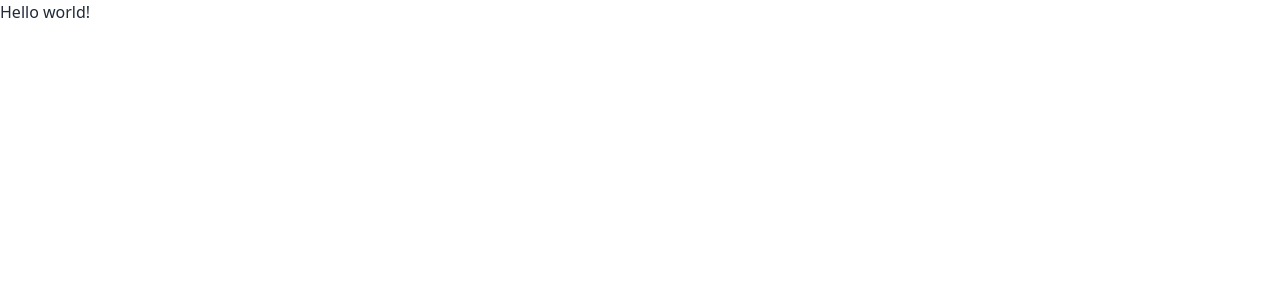
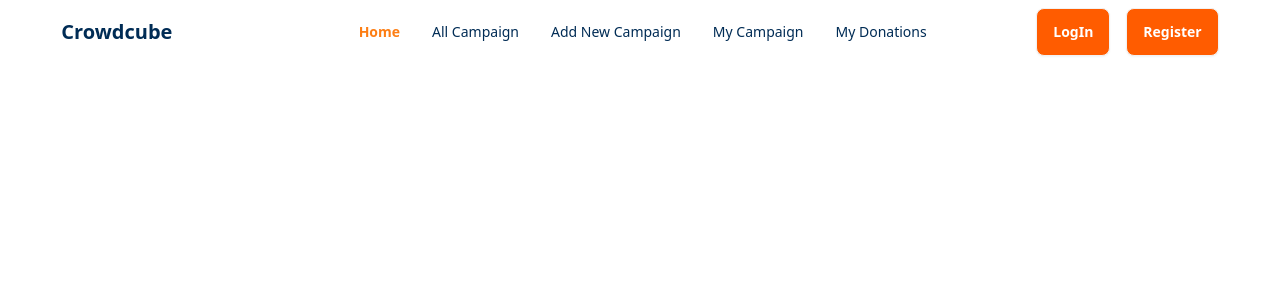
Before and after one commit to MohammadSajjadHossain9648/crowdcube, a React (Vite) app: page / in a window 1280 px wide. Shown: the top 300 px of the page. Built offline with nearby package versions, Linux system fonts and the light colour scheme; no server answers.

Commit message:
Add responsive navbar design in Navbar component

```diff
--- a/eslint.config.js
+++ b/eslint.config.js
@@ -10,10 +10,10 @@ export default [
     files: ['**/*.{js,jsx}'],
     languageOptions: {
       ecmaVersion: 2020,
+      node: true,
       globals: globals.browser,
       parserOptions: {
         ecmaVersion: 'latest',
-        node: true,
         ecmaFeatures: { jsx: true },
         sourceType: 'module',
       },
--- a/package.json
+++ b/package.json
@@ -10,6 +10,7 @@
     "preview": "vite preview"
   },
   "dependencies": {
+    "dotenv": "^16.4.7",
     "firebase": "^11.0.2",
     "localforage": "^1.10.0",
     "match-sorter": "^8.0.0",
@@ -17,6 +18,7 @@
     "react-dom": "^18.3.1",
     "react-icons": "^5.4.0",
     "react-router-dom": "^7.0.2",
+    "react-tooltip": "^5.28.0",
     "sort-by": "^1.2.0"
   },
   "devDependencies": {
--- /dev/null
+++ b/src/components/AddNewCampaign/AddNewCampaign.jsx
@@ -0,0 +1,11 @@
+import React from 'react';
+
+const AddNewCampaign = () => {
+    return (
+        <div>
+
+        </div>
+    );
+};
+
+export default AddNewCampaign;
--- /dev/null
+++ b/src/components/AllCampaign/AllCampaign.jsx
@@ -0,0 +1,11 @@
+import React from 'react';
+
+const AllCampaign = () => {
+    return (
+        <div>
+
+        </div>
+    );
+};
+
+export default AllCampaign;
--- a/src/components/AuthProvider/AuthProvider.jsx
+++ b/src/components/AuthProvider/AuthProvider.jsx
@@ -1,7 +1,6 @@
 import React, { createContext, useEffect, useState } from 'react';
 import auth from '../../firebase/firebase.config';
 import { createUserWithEmailAndPassword, GoogleAuthProvider, onAuthStateChanged, signInWithEmailAndPassword, signInWithPopup, signOut, updateProfile } from 'firebase/auth';
-
 
 
 export const authContext = createContext();
--- /dev/null
+++ b/src/components/LogIn/LogIn.jsx
@@ -0,0 +1,11 @@
+import React from 'react';
+
+const LogIn = () => {
+    return (
+        <div>
+
+        </div>
+    );
+};
+
+export default LogIn;
--- /dev/null
+++ b/src/components/MyCampaign/MyCampaign.jsx
@@ -0,0 +1,11 @@
+import React from 'react';
+
+const MyCampaign = () => {
+    return (
+        <div>
+
+        </div>
+    );
+};
+
+export default MyCampaign;
--- /dev/null
+++ b/src/components/MyDonations/MyDonations.jsx
@@ -0,0 +1,11 @@
+import React from 'react';
+
+const MyDonations = () => {
+    return (
+        <div>
+
+        </div>
+    );
+};
+
+export default MyDonations;
--- a/src/components/Navbar/Navbar.jsx
+++ b/src/components/Navbar/Navbar.jsx
@@ -1,9 +1,67 @@
-import React from 'react';
+import React, { useContext } from 'react';
+import { Link, NavLink } from 'react-router-dom';
+import { RxHamburgerMenu } from 'react-icons/rx';
+import {Tooltip} from 'react-tooltip';
+import { authContext } from '../AuthProvider/AuthProvider';
+
 
 const Navbar = () => {
+    const {user, handleToSignOut} = useContext(authContext);
+
     return (
-        <div>
-
+        <div className="navbar sm:w-full lg:w-11/12 mx-auto">
+            <div className="navbar-start md:w-1/4">
+                <div className="dropdown">
+                    <div tabIndex={0} role="button" className="btn btn-ghost md:hidden">
+                        <RxHamburgerMenu />
+                    </div>
+                    <ul
+                        tabIndex={0}
+                        className="menu menu-sm dropdown-content rounded-box z-[1] backdrop-blur-md mt-3 w-44 p-2 space-y-3 bg-orange_color">
+                            <li className="hover:font-bold text-white_color"><Link to={'/'}>Home</Link></li>
+                            <li className="hover:font-bold text-white_color"><Link to={'/AllCampaign'}>All Campaign</Link></li>
+                            <li className="hover:font-bold text-white_color"><Link to={'/AddNewCampaign'}>Add New Campaign</Link></li>
+                            <li className="hover:font-bold text-white_color"><Link to={'/MyCampaign'}>My Campaign</Link></li>
+                            <li className="hover:font-bold text-white_color"><Link to={'/MyDonations'}>My Donations</Link></li>
+                    </ul>
+                </div>
+                <Link to={"/"} className="text-xl font-extrabold text-blue_color w-80">Crowdcube</Link>
+            </div>
+            <div className="navbar-center hidden md:flex">
+                <ul className="menu menu-horizontal md:space-x-4 lg:space-x-8">
+                    <NavLink to={'/'} className={({isActive}) => isActive ? "font-bold text-orange_color" : "text-blue_color"}>Home</NavLink>
+                    <NavLink to={'/AllCampaign'} className={({isActive}) => isActive ? "font-bold text-orange_color" : "text-blue_color"}>All Campaign</NavLink>
+                    <NavLink to={'/AddNewCampaign'} className={({isActive}) => isActive ? "font-bold text-orange_color" : "text-blue_color"}>Add New Campaign</NavLink>
+                    <NavLink to={'/MyCampaign'} className={({isActive}) => isActive ? "font-bold text-orange_color" : "text-blue_color"}>My Campaign</NavLink>
+                    <NavLink to={'/MyDonations'} className={({isActive}) => isActive ? "font-bold text-orange_color" : "text-blue_color"}>My Donations</NavLink>
+                </ul>
+            </div>
+            <div className="navbar-end">
+                {
+                    (user?.email) ? (
+                        <details>
+                            <summary>
+                                {/* <img className='h-12 w-12 rounded-full' src={user.photoURL} alt="user image"/> */}
+                                <a
+                                    data-tooltip-id="my-tooltip"
+                                    data-tooltip-content={user.displayName}
+                                    data-tooltip-place="top"
+                                >
+                                    <img className='h-8 w-8 rounded-full' src={user.photoURL} alt="user image" />
+                                    <Tooltip id="my-tooltip" />
+                                </a>
+                            </summary>
+                            <button onClick={handleToSignOut} className="btn ml-4">LogOut</button>
+                        </details>
+                    ) : (
+                        <div className="flex items-center">
+                            <Link to={'/LogIn'} className="btn text-white_color bg-orange_bg_color font-bold mr-4">
+                            LogIn</Link>
+                            <Link to={'/Register'} className="btn text-white_color bg-orange_bg_color font-bold">Register</Link>
+                        </div>
+                    )
+                }
+            </div>
         </div>
     );
 };
--- /dev/null
+++ b/src/components/Register/Register.jsx
@@ -0,0 +1,11 @@
+import React from 'react';
+
+const Register = () => {
+    return (
+        <div>
+
+        </div>
+    );
+};
+
+export default Register;
--- a/tailwind.config.js
+++ b/tailwind.config.js
@@ -5,7 +5,22 @@ export default {
     "./src/**/*.{js,ts,jsx,tsx}",
   ],
   theme: {
-    extend: {},
+    extend: {
+      colors: {
+        white_color: "#ffffff",
+
+        black_color: "#000000",
+
+        blue_color: "#002C55",
+        blue_bg_color: "#0d6efd",
+
+        orange_color: "#fd7e14",
+        orange_bg_color: "#FF5C00",
+
+        gray_color: "#666666",
+        dark_gray_color: "#343a40",
+      }
+    },
   },
   plugins: [require('daisyui'),],
 }
```
Also changed, not shown: src/Router/Router.jsx (+39 -1 lines), 1 other file (tests, documents, lock files or other folders).
